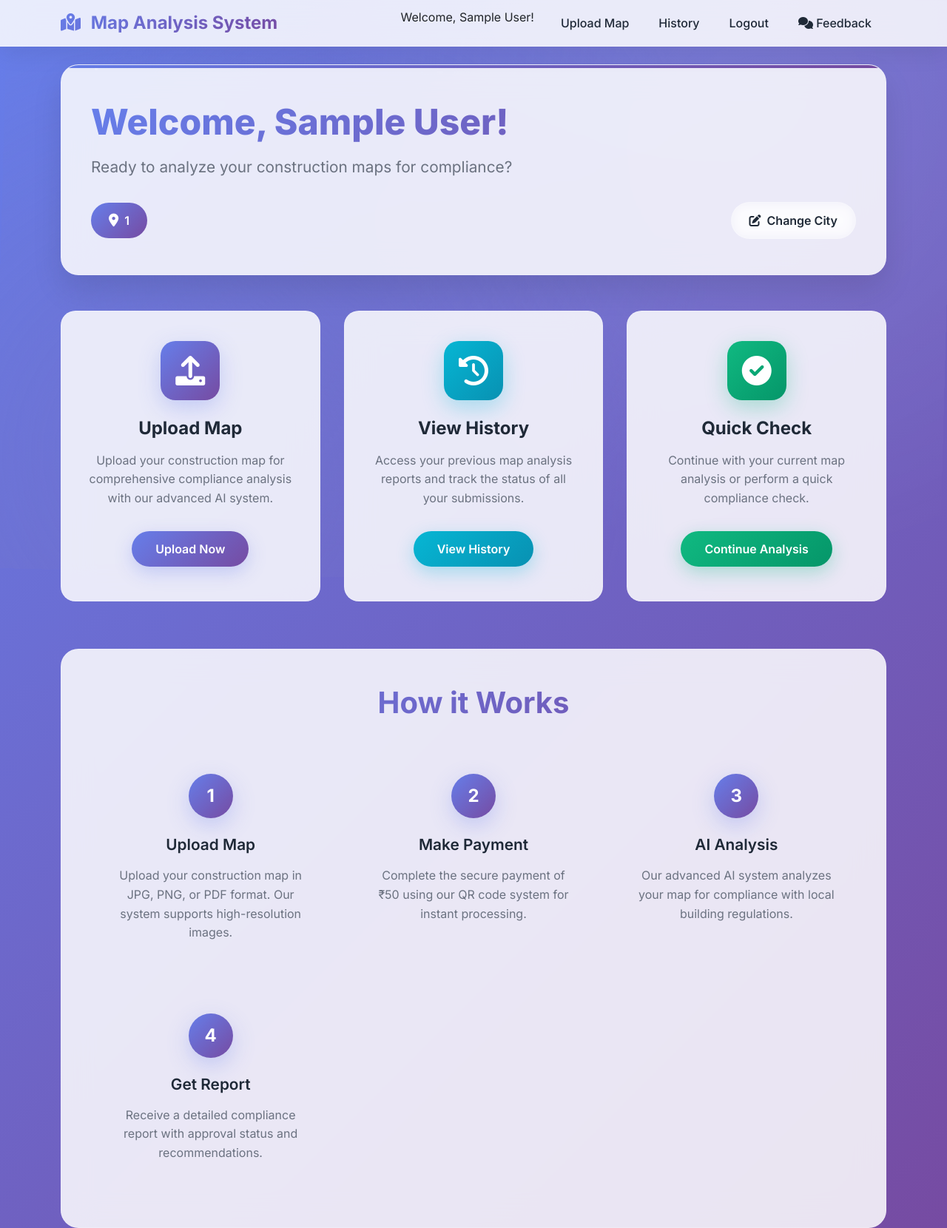
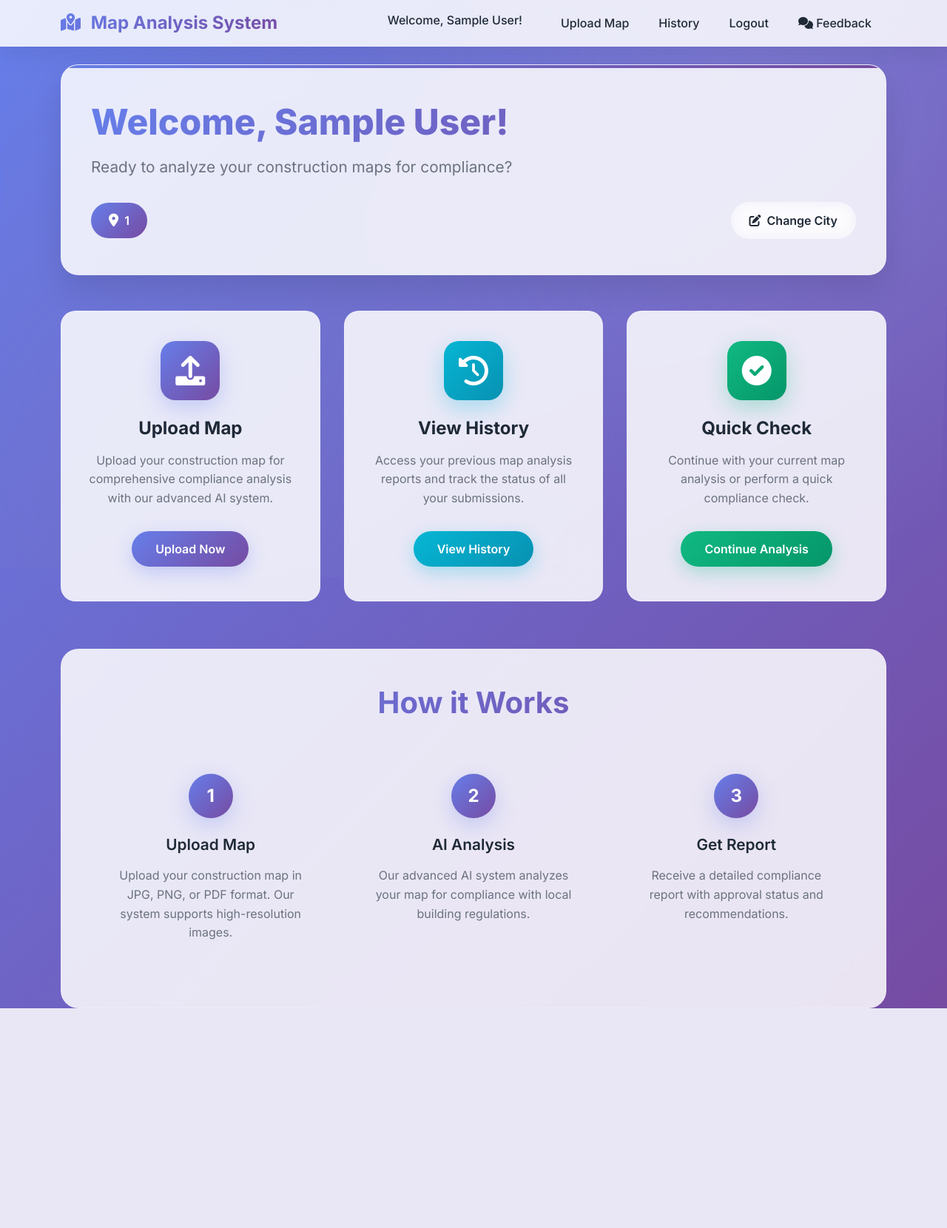
Before and after one commit to MannanGupta05/buildplanwizard, a Flask app: page /welcome in a window 1280 px wide. Shown: the whole page at 74% size. After the commit the page ends 1363 px from the top, so only its background shows below. Run offline with Flask 3, Linux system fonts and the light colour scheme; the visitor is signed in with stand-in values (Sample User, id 1).

Commit message:
minor UI changes

```diff
--- a/web/templates/base.html
+++ b/web/templates/base.html
@@ -75,6 +75,16 @@
 
         .navbar-brand i {
             margin-right: 0.5rem;
+        }
+
+        .navbar-text {
+            display: inline-flex;
+            align-items: center;
+            color: var(--text-primary);
+            font-weight: 500;
+            line-height: 1;
+            padding: 0.5rem 1rem;
+            white-space: nowrap;
         }
 
         .navbar-nav .nav-link {
--- a/web/templates/welcome.html
+++ b/web/templates/welcome.html
@@ -492,16 +492,11 @@
         </div>
         <div class="step-item">
             <div class="step-number">2</div>
-            <h4 class="step-title">Make Payment</h4>
-            <p class="step-description">Complete the secure payment of ₹50 using our QR code system for instant processing.</p>
-        </div>
-        <div class="step-item">
-            <div class="step-number">3</div>
             <h4 class="step-title">AI Analysis</h4>
             <p class="step-description">Our advanced AI system analyzes your map for compliance with local building regulations.</p>
         </div>
         <div class="step-item">
-            <div class="step-number">4</div>
+            <div class="step-number">3</div>
             <h4 class="step-title">Get Report</h4>
             <p class="step-description">Receive a detailed compliance report with approval status and recommendations.</p>
         </div>
```
